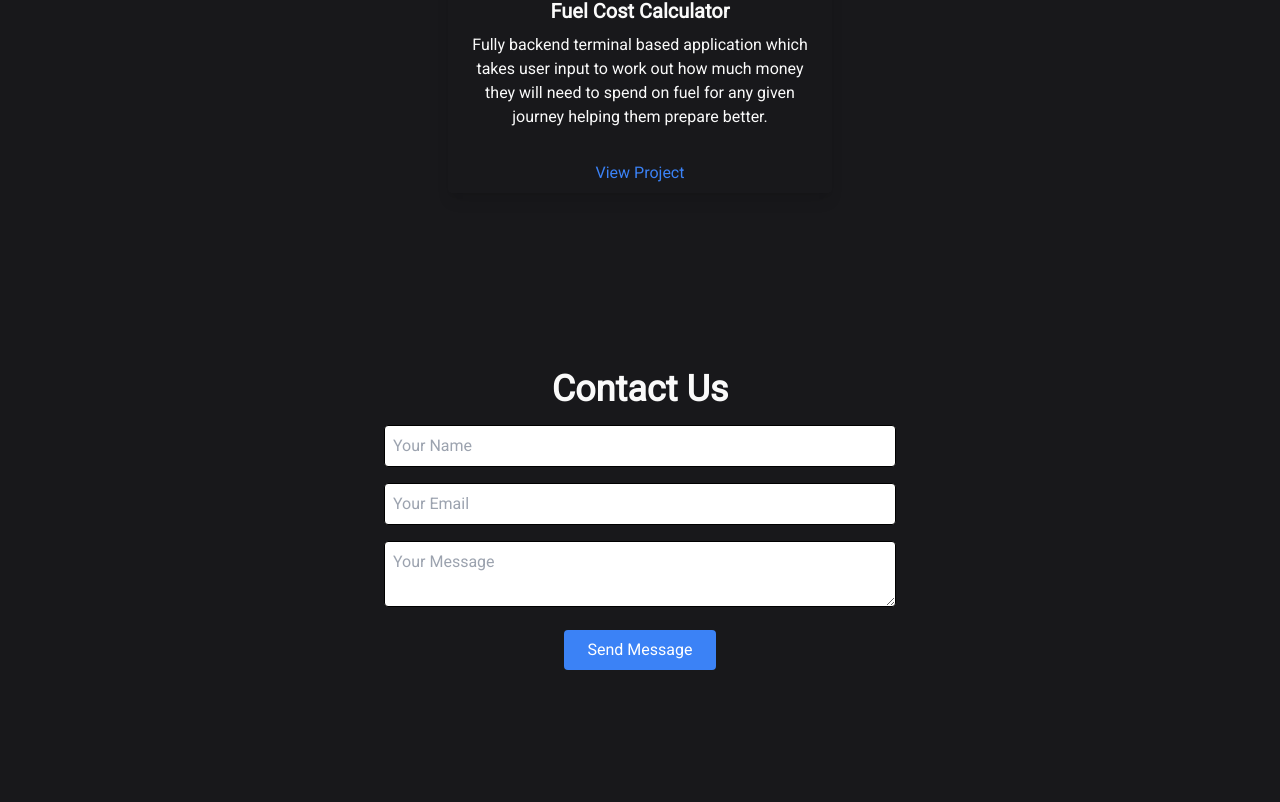
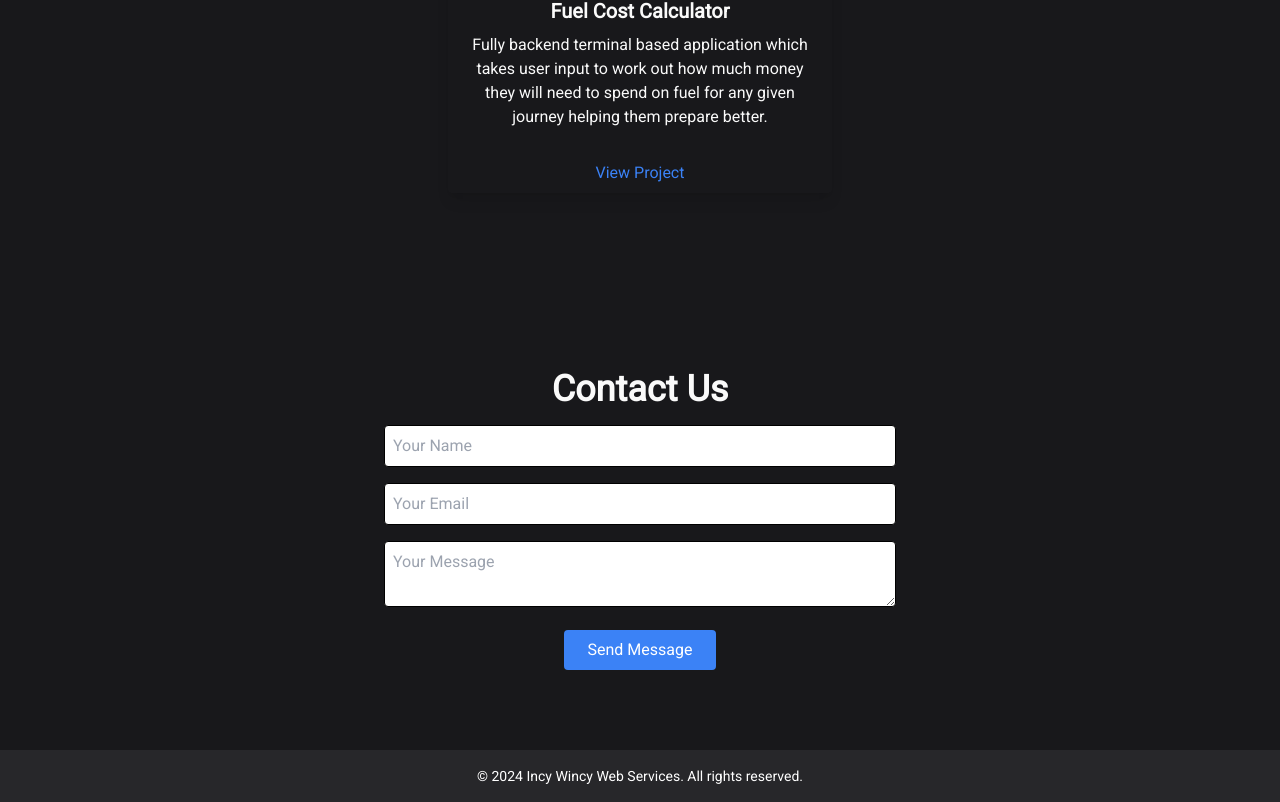
Before and after one commit to Mbutler1991/incywincy, a React (Vite) app: page / in a window 1280 px wide. Shown: the part 2966-3768 px from the top of the page. Before the commit the page ends 3716 px from the top, so only its background shows below. Built offline with nearby package versions, Linux system fonts and the light colour scheme.

Commit message:
added a footer

```diff
--- a/src/App.jsx
+++ b/src/App.jsx
@@ -7,6 +7,7 @@ import ServicesSection from './components/ServicesSection';
 import PortfolioSection from './components/PortfolioSection';
 import ContactSection from './components/ContactSection';
 import CookieNotice from './components/CookieNotice';
+import Footer from './components/Footer';
 import WebDevelopment from "./pages/WebDevelopment";
 import SeoOptimization from "./pages/SeoOptimization";
 import EcommerceSolutions from "./pages/EcommerceSolutions";
@@ -33,6 +34,7 @@ const App = () => {
                             <ServicesSection />
                             <PortfolioSection />
                             <ContactSection />
+                            <Footer />
                             <CookieNotice />
                         </>
                     }
--- /dev/null
+++ b/src/components/Footer.jsx
@@ -0,0 +1,15 @@
+import React from 'react';
+
+const Footer = () => {
+    const currentYear = new Date().getFullYear();
+
+    return (
+        <footer className="bg-zinc-800 text-white py-4 text-center">
+            <p className="text-sm">
+                &copy; {currentYear} Incy Wincy Web Services. All rights reserved.
+            </p>
+        </footer>
+    );
+};
+
+export default Footer;
```
